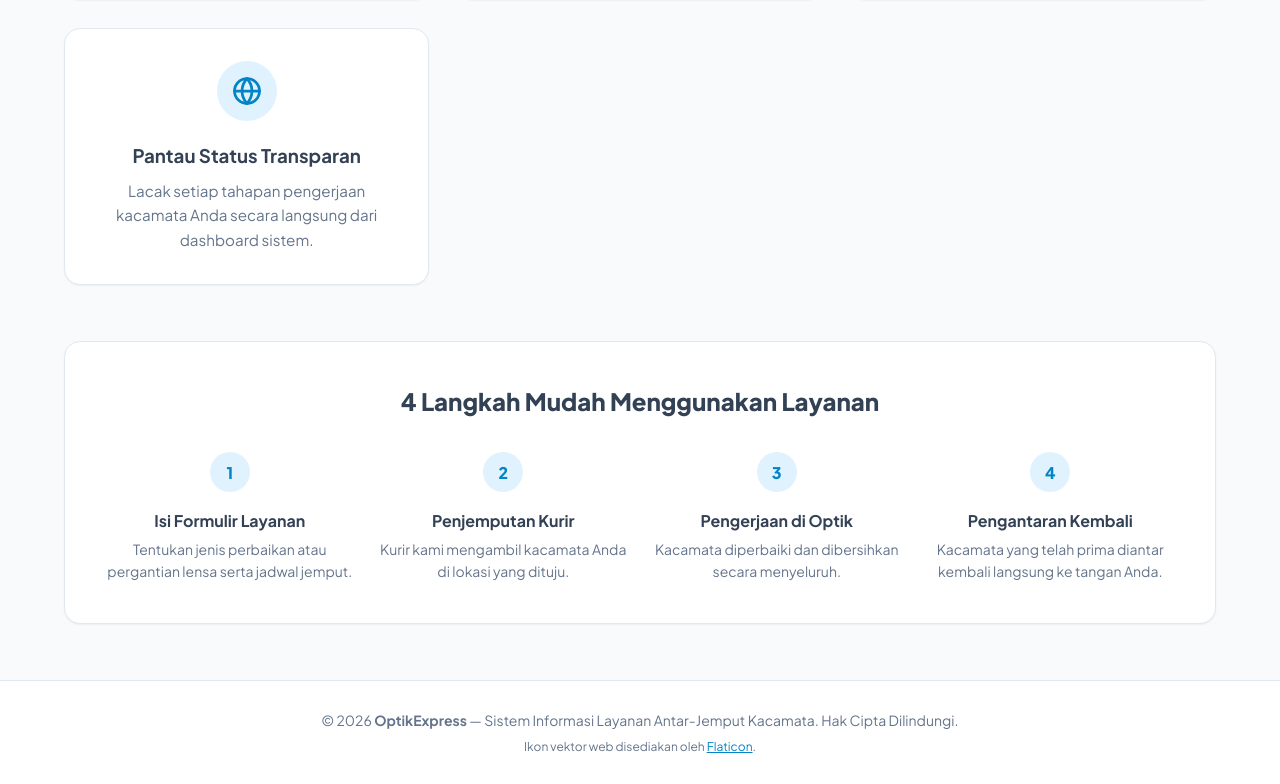
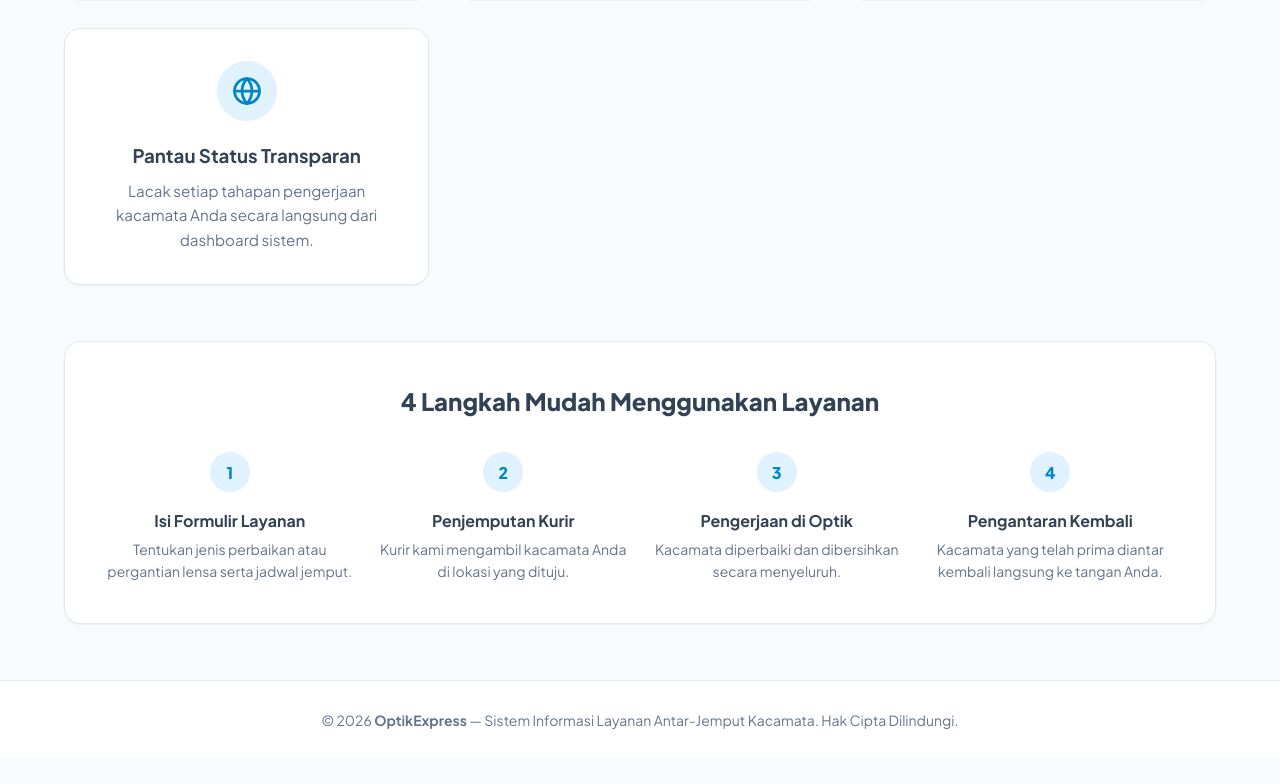
Before and after one commit to akuntugassindar-spec/RPLApp, a React (Create React App) app in the folder frontend/: page / in a window 1280 px wide. Shown: the part 911-1695 px from the top of the page. After the commit the page ends 1670 px from the top, so only its background shows below. Built offline with nearby package versions, Linux system fonts and the light colour scheme; no server answers.

Commit message:
style: remove Flaticon attribution text from footer

```diff
--- a/frontend/src/App.js
+++ b/frontend/src/App.js
@@ -225,9 +225,6 @@ function App() {
           <p>
             &copy; {new Date().getFullYear()} <strong>OptikExpress</strong> — Sistem Informasi Layanan Antar-Jemput Kacamata. Hak Cipta Dilindungi.
           </p>
-          <p style={{ fontSize: '0.75rem', color: 'var(--text-muted)', marginTop: '0.35rem' }}>
-            Ikon vektor web disediakan oleh <a href="https://www.flaticon.com/free-icons/web" title="web icons" target="_blank" rel="noopener noreferrer" style={{ color: 'var(--primary)', textDecoration: 'underline' }}>Flaticon</a>.
-          </p>
         </div>
       </footer>
     </div>
```
